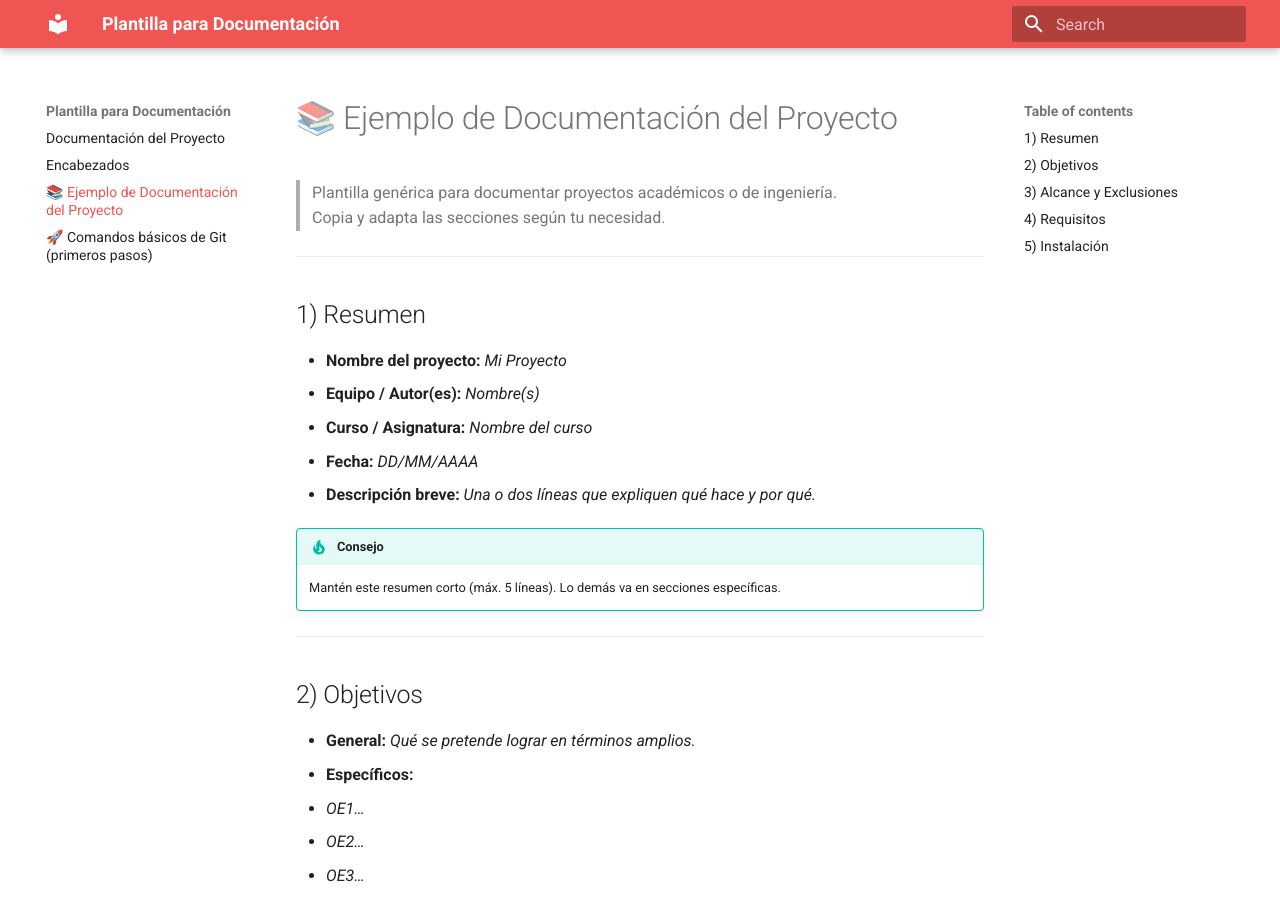
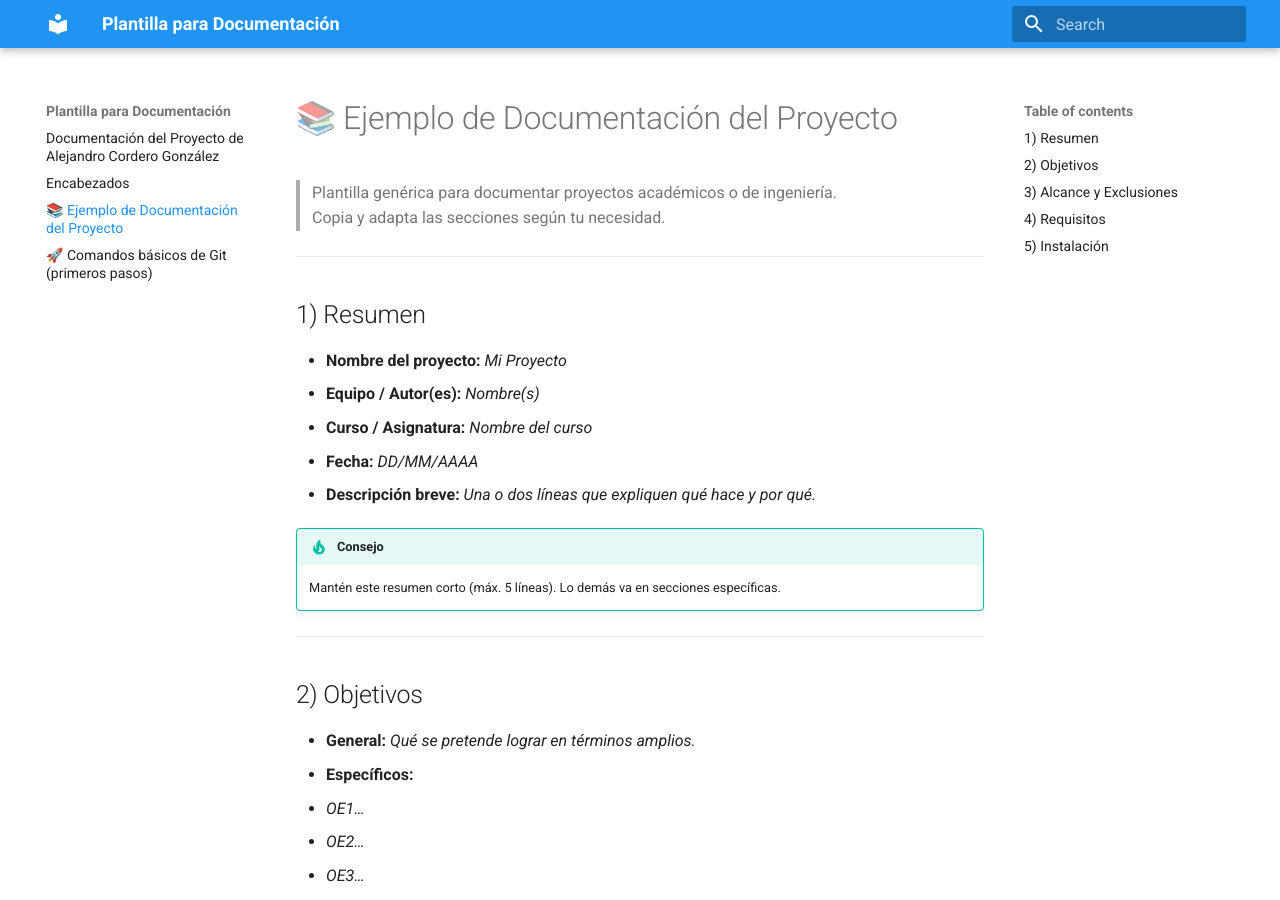
Before and after one commit to Cord3r0/Portafolio-Ibero-Alejandro, an MkDocs documentation site: the page built from docs/ejemplo.md, in a window 1280 px wide and 900 px high. Built offline with MkDocs 1.6.1 and Material for MkDocs 9.7.7, drawn with Linux system fonts in a browser that asks for light colours.

Commit message:
Modificación de Indice

```diff
--- a/docs/index.md
+++ b/docs/index.md
@@ -1,9 +1,15 @@
-# Documentación del Proyecto
+# Documentación del Proyecto de Alejandro Cordero González
 
 Bienvenido 👋
 Esta es una **plantilla** basada en [MkDocs](https://www.mkdocs.org/) + [Material for MkDocs](https://squidfunk.github.io/mkdocs-material/) para cursos y proyectos.
 
 ---
+
+![Diagrama del sistema](recursos/imgs/ibero.jpeg)
+
+
+
+
 
 ## Empezar rápido (3 pasos)
 
--- a/mkdocs.yml
+++ b/mkdocs.yml
@@ -29,7 +29,7 @@
   highlightjs: true
   palette:
       - scheme: default
-        primary: red
+        primary: blue
 
   features:
     - content.code.copy
```
